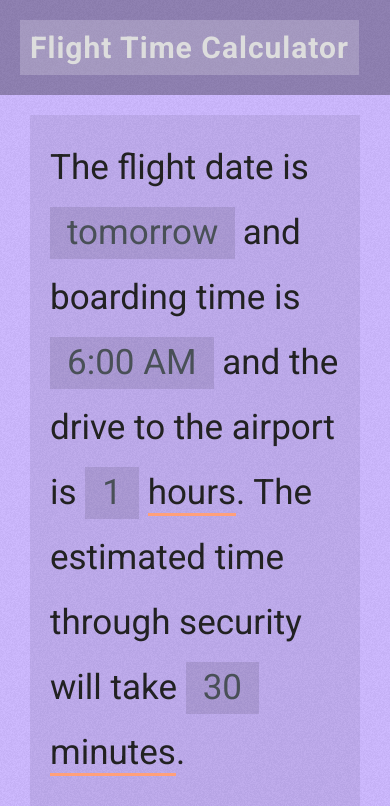
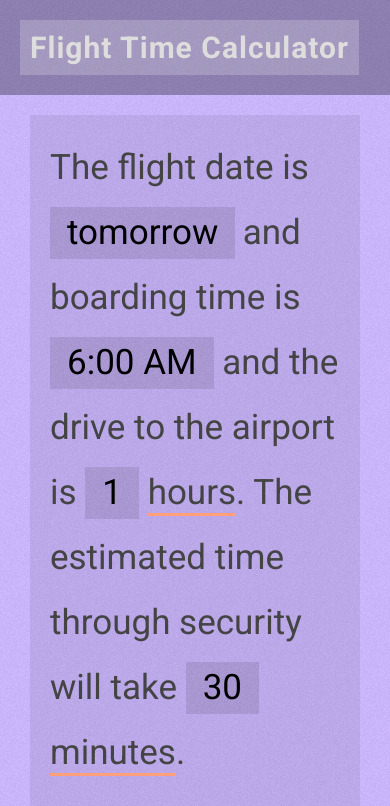
Before and after one commit to adamculpepper/flight-time-calculator, a plain HTML site: page index.html in a window 390 px wide. Shown: the top 806 px of the page. Drawn offline with Linux system fonts and the light colour scheme.

Commit message:
responsive and color fixes

```diff
--- a/assets/css/styles.css
+++ b/assets/css/styles.css
@@ -7,7 +7,7 @@ body {
 	display:flex;
 	flex-direction:column;
 	font-family:'Roboto', sans-serif;
-	color:#222;
+	color:#444;
 	background-image:url(../img/noise.png);
 	-webkit-user-select:none;
 	-khtml-user-select:none;
@@ -26,6 +26,8 @@ input[type='email'] {display:inline-block; text-align:center;}
 .hidden {display:none;}
 .btn,
 .form-control {border-radius:0; border:0; background:rgba(0, 0, 0, 0.1);}
+.form-control {color:#000;}
+.form-control:focus {background:rgba(0, 0, 0, 0.3);}
 .ghost-value {display:none;}
 .red {background:lightsalmon!important;}
 .blue {background:lightblue!important;}
@@ -47,7 +49,7 @@ header .logo a {font-weight:bold; letter-spacing:1px;}
 footer {font-size:25px; flex-shrink:0;}
 footer .row {width:100%;}
 
-#content {flex:1 0 auto; padding-top:20px;}
+#content {flex:1 0 auto; padding:20px 0;}
 
 .timepicker:hover,
 .form-control:hover,
--- a/index.html
+++ b/index.html
@@ -38,7 +38,7 @@
 		<div id="content">
 			<div class="container">
 				<div class="row m-0">
-					<div class="col-md-8 mx-auto">
+					<div class="col-lg-8 mx-auto">
 						<div class="card">
 							<div class="card-body">
 								<span class="position-relative">
```
